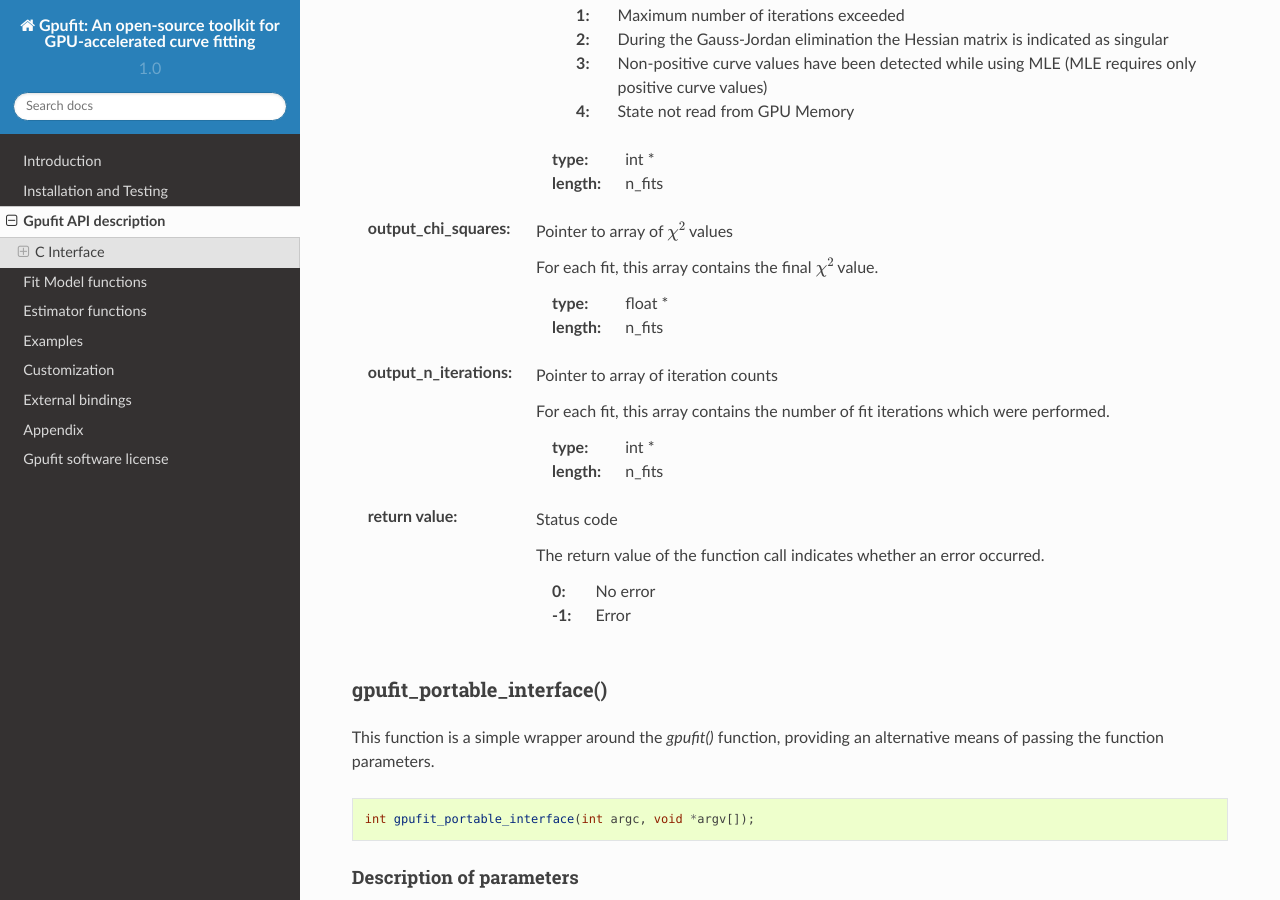
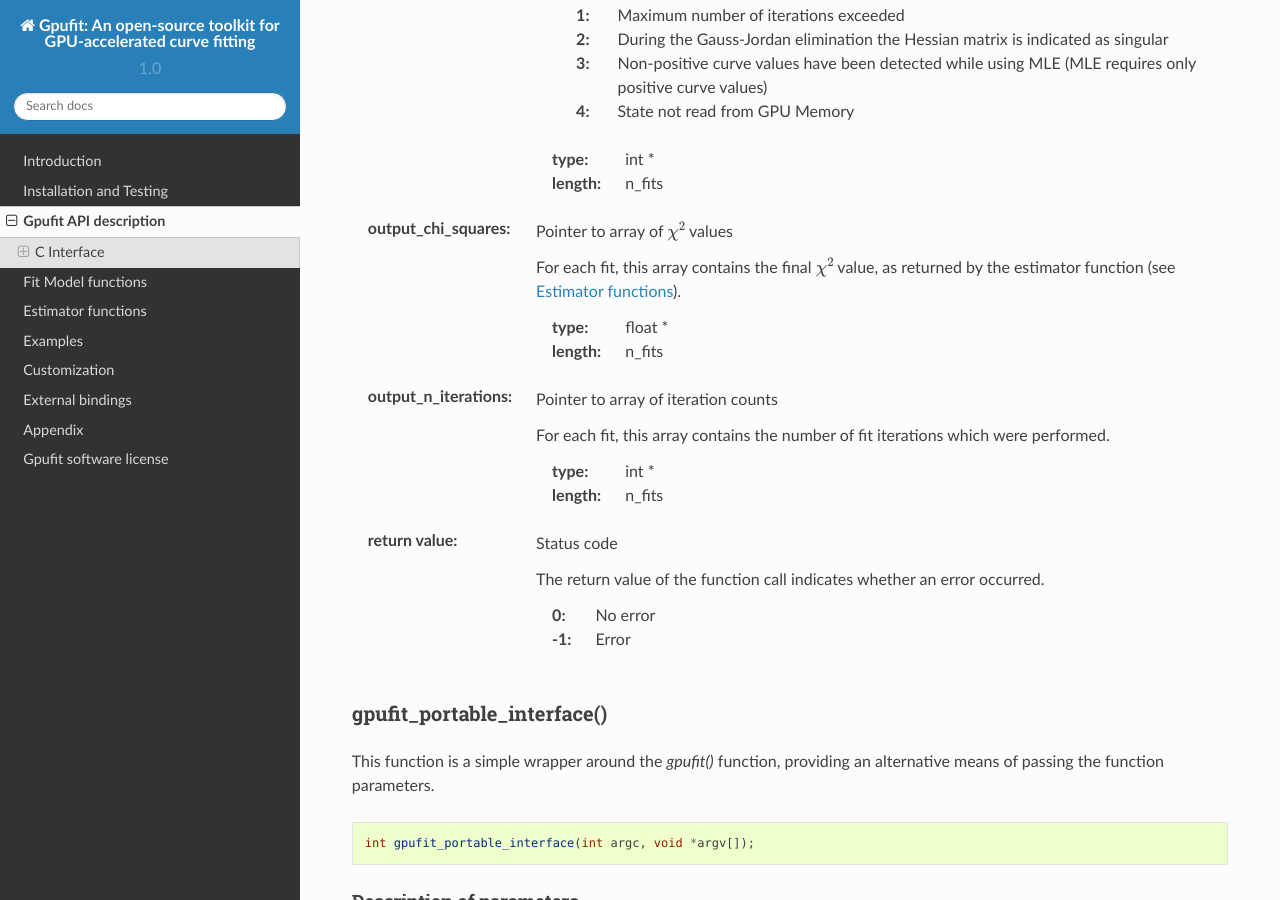
Before and after one commit to gpufit/Gpufit, a Sphinx documentation site: the page built from docs/gpufit_api.rst, in a window 1280 px wide and 900 px high, scrolled down 4543 px. Built offline with Sphinx 7.4.7 and the Read the Docs theme 2.0.0, drawn with Linux system fonts in a browser that asks for light colours.

Commit message:
Update gpufit_api.rst
Additional detail for chi-square parameter

```diff
--- a/docs/gpufit_api.rst
+++ b/docs/gpufit_api.rst
@@ -224,7 +224,7 @@
 
 :output_chi_squares: Pointer to array of :math:`\chi^2` values
 
-    For each fit, this array contains the final :math:`\chi^2` value.
+    For each fit, this array contains the final :math:`\chi^2` value, as returned by the estimator function (see :ref:`estimator-functions`).
 
     :type: float *
     :length: n_fits
```
